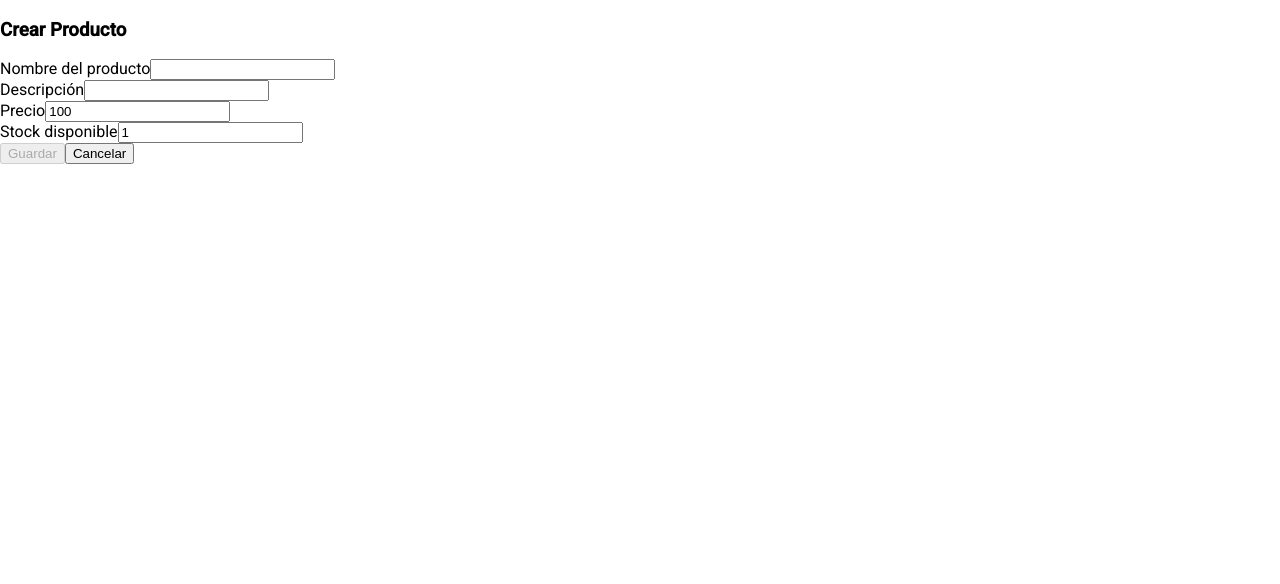
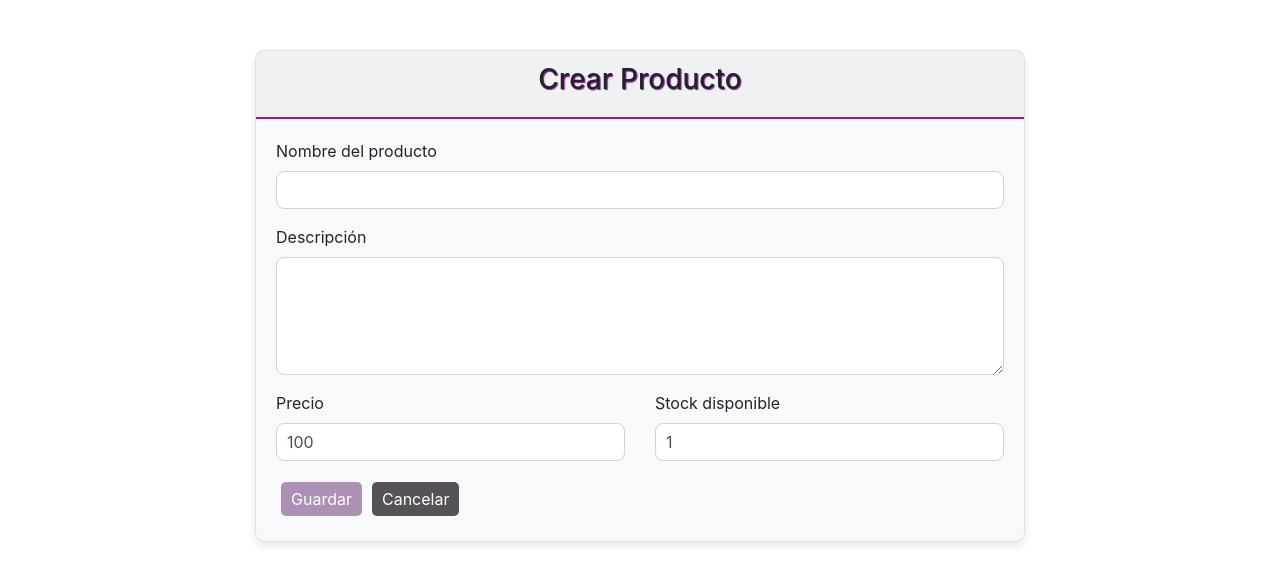
Before and after one commit to ValSua/catalogo_de_productos, an Angular app in the folder Front/catalogo_de_productos/: page /createProducto in a window 1280 px wide. Shown: the top 584 px of the page. Built offline with nearby package versions, Linux system fonts and the light colour scheme.

Commit message:
beautifying create producto component

```diff
--- a/Front/catalogo_de_productos/src/app/components/productos/create-producto/create-producto.component.css
+++ b/Front/catalogo_de_productos/src/app/components/productos/create-producto/create-producto.component.css
@@ -0,0 +1,60 @@
+button {
+    color: white;
+    border: none;
+    padding: 5px 10px;
+    margin: 5px;
+    border-radius: 5px;
+}
+
+.btn-success{
+    background-color: #6d1785
+}
+
+.btn-success:hover {
+    background-color: #5b0672;
+
+}
+
+.btn-success:disabled {
+    background-color: #8d6697;
+    border-color: #6c757d;
+    opacity: 0.7;
+}
+
+.btn-secondary{
+    background-color: #575258;
+    cursor: pointer;
+}
+
+h3 {
+    text-align: center;
+    text-shadow: 1px 1px 1px #8e18a0;
+}
+
+.card {
+    background-color: #f8f9fa;
+    border: 1px solid #dee2e6;
+    border-radius: 10px;
+    box-shadow: 0 4px 8px rgba(0, 0, 0, 0.1);
+}
+
+.card-header {
+    border-bottom: 2px solid #8e18a0;
+}
+
+.form-control {
+    border: 1px solid #ced4da;
+    border-radius: 8px;
+    padding: 10px;
+}
+
+input[type=number].no-spinner::-webkit-inner-spin-button,
+input[type=number].no-spinner::-webkit-outer-spin-button {
+  -webkit-appearance: none;
+  margin: 0;
+}
+
+.container {
+    max-width: 800px;
+    margin-top: 50px;
+}
--- a/Front/catalogo_de_productos/src/app/components/productos/create-producto/create-producto.component.html
+++ b/Front/catalogo_de_productos/src/app/components/productos/create-producto/create-producto.component.html
@@ -1,3 +1,4 @@
+<link rel="stylesheet" href="https://cdn.jsdelivr.net/npm/bootstrap@4.6.2/dist/css/bootstrap.min.css">
 <div class="container">
     <div class="card mb-4">
         <div class="card-header">
@@ -18,18 +19,19 @@
 
                     <div class="mb-3">
                         <label for="descripcion" class="form-label">Descripción</label>
-                        <input type="text" class="form-control" id="descripcion" name="descripcion"
+                        <textarea class="form-control" id="descripcion" name="descripcion"
                             [(ngModel)]="createProducto.descripcion" #descripcion="ngModel" required
-                            [ngClass]="{'is-invalid': descripcion.invalid && (descripcion.dirty || descripcion.touched)}" />
-                        <div *ngIf="descripcion.invalid && (descripcion.dirty || descripcion.touched)"
-                            class="invalid-feedback">
+                            [ngClass]="{'is-invalid': descripcion.invalid && (descripcion.dirty || descripcion.touched)}"
+                            rows="4"></textarea>
+                        <div *ngIf="descripcion.invalid && (descripcion.dirty || descripcion.touched)" class="invalid-feedback">
                             La descripción es obligatoria.
                         </div>
                     </div>
 
-                    <div class="mb-3">
+                    <div class="row mb-3">
+                        <div class="col-md-6">
                             <label for="precio" class="form-label">Precio</label>
-                        <input type="price" class="form-control no-spinner" id="precio" name="precio"
+                            <input type="number" class="form-control no-spinner" id="precio" name="precio"
                                 [(ngModel)]="createProducto.precio" #precio="ngModel" required
                                 [ngClass]="{'is-invalid': precio.invalid && (precio.dirty || precio.touched)}" />
                             <div *ngIf="precio.invalid && (precio.dirty || precio.touched)" class="invalid-feedback">
@@ -37,7 +39,7 @@
                             </div>
                         </div>
 
-                    <div class="mb-3">
+                        <div class="col-md-6">
                             <label for="stock" class="form-label">Stock disponible</label>
                             <input type="number" class="form-control" id="stock" name="stock"
                                 [(ngModel)]="createProducto.stock" #stock="ngModel" required
@@ -46,9 +48,10 @@
                                 El stock es obligatorio.
                             </div>
                         </div>
-
+                    </div>
                     <div class="d-flex gap-2">
-                        <button type="submit" class="btn btn-success" [disabled]="productoForm.invalid || deshabilitarGuardar()">Guardar</button>
+                        <button type="submit" class="btn btn-success"
+                            [disabled]="productoForm.invalid || deshabilitarGuardar()">Guardar</button>
                         <button type="button" class="btn btn-secondary" (click)="cancelar()">Cancelar</button>
                     </div>
                 </form>
```
Lines whose indentation alone changed are shown as unchanged.
